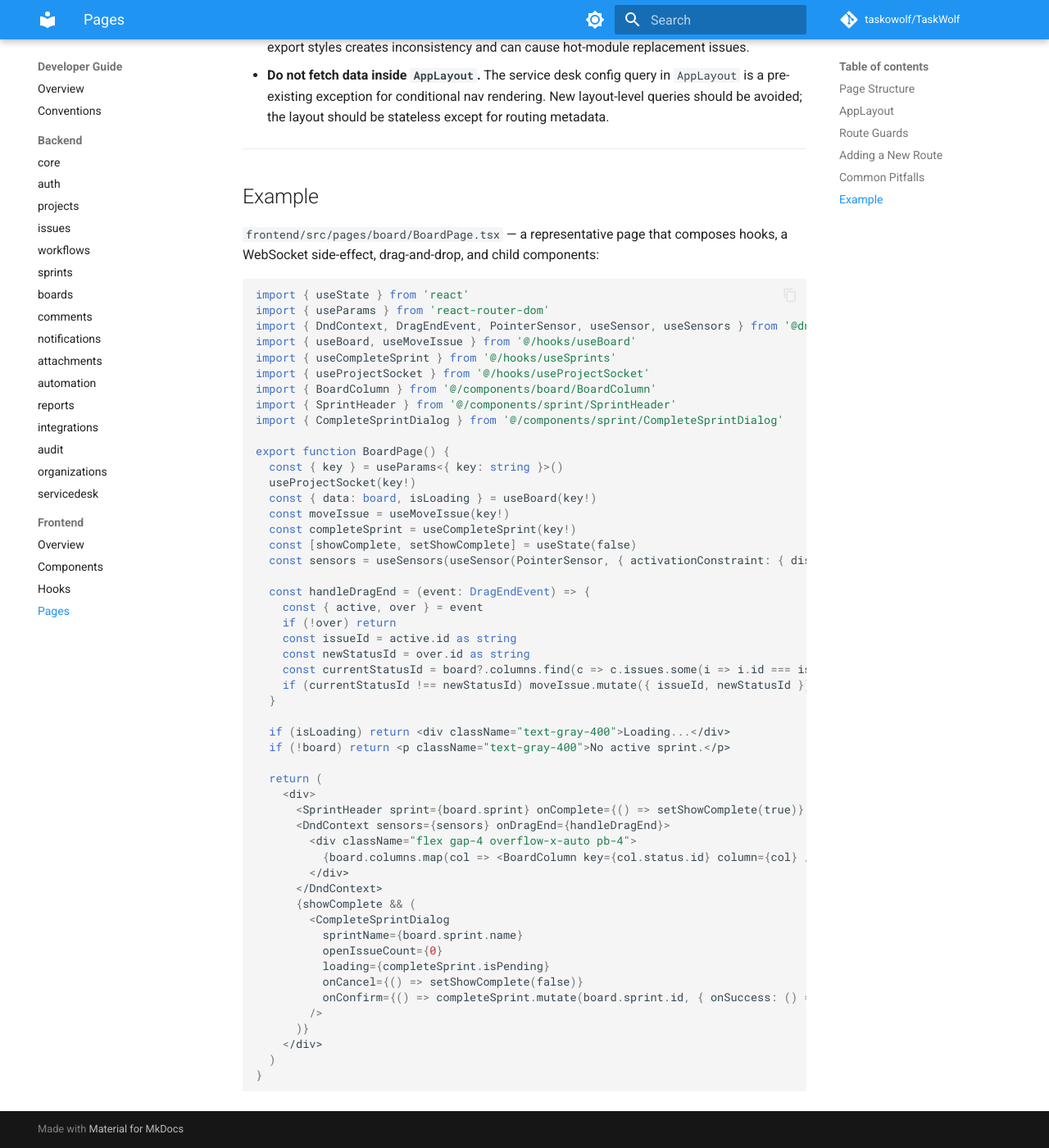
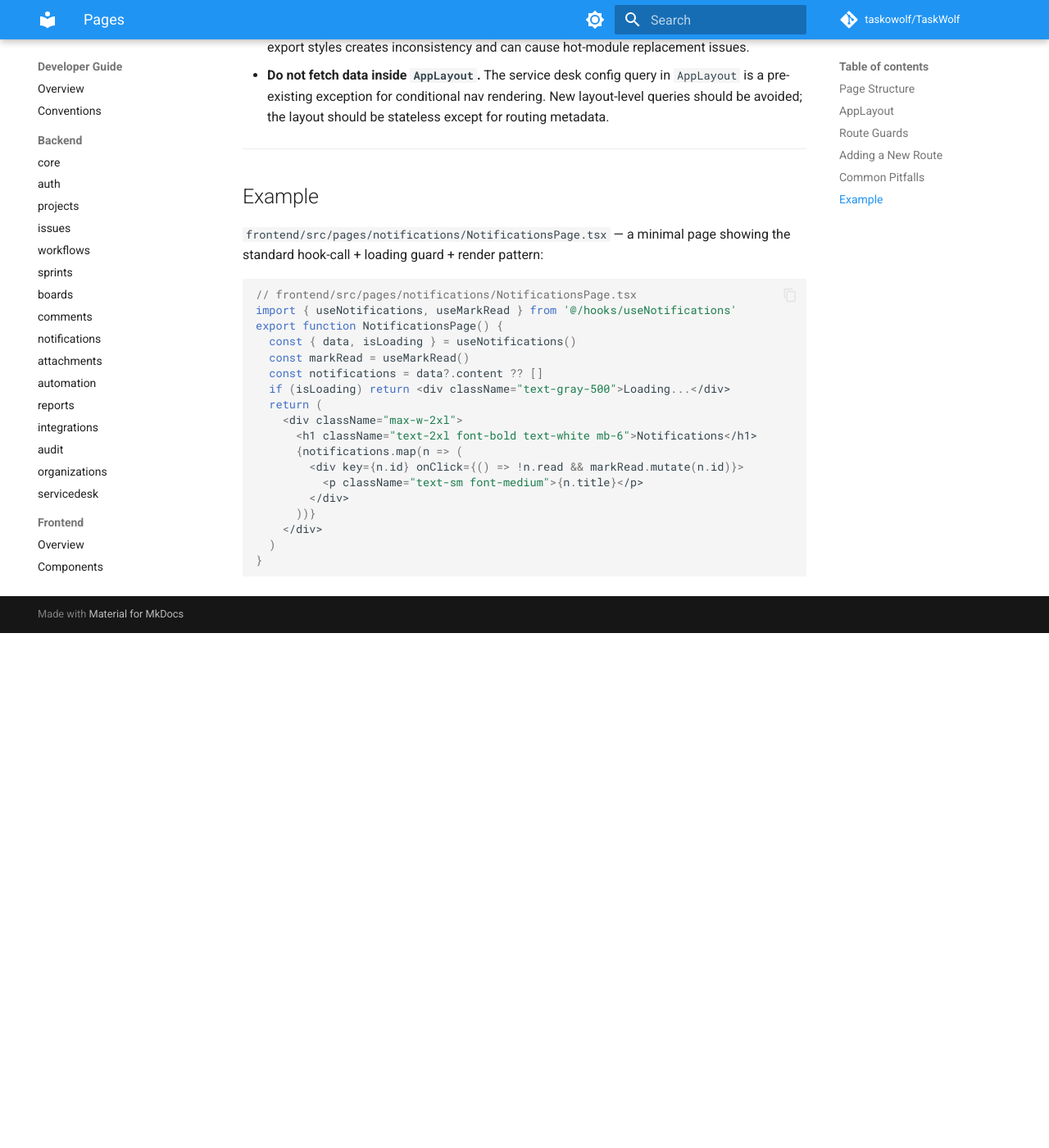
Before and after one commit to WolfTasks/TaskWolf, an MkDocs documentation site: the page built from mkdocs/developer-guide/frontend/pages.md, in a window 1280 px wide and 1400 px high, scrolled down 2931 px. Shown: the whole window at 82% size. Built offline with MkDocs 1.6.1 and Material for MkDocs 9.7.7, drawn with Linux system fonts in a browser that asks for light colours; comment, search, counter and statistics services are not loaded; after the commit the page ends 3703 px from its top, so only the background shows below that.

Commit message:
docs(wiki): fix frontend snippet lengths and auth token rule scope

````diff
--- a/mkdocs/developer-guide/frontend/pages.md
+++ b/mkdocs/developer-guide/frontend/pages.md
@@ -121,57 +121,24 @@
 
 ## Example
 
-`frontend/src/pages/board/BoardPage.tsx` — a representative page that composes hooks, a WebSocket side-effect, drag-and-drop, and child components:
+`frontend/src/pages/notifications/NotificationsPage.tsx` — a minimal page showing the standard hook-call + loading guard + render pattern:
 
 ```typescript
-import { useState } from 'react'
-import { useParams } from 'react-router-dom'
-import { DndContext, DragEndEvent, PointerSensor, useSensor, useSensors } from '@dnd-kit/core'
-import { useBoard, useMoveIssue } from '@/hooks/useBoard'
-import { useCompleteSprint } from '@/hooks/useSprints'
-import { useProjectSocket } from '@/hooks/useProjectSocket'
-import { BoardColumn } from '@/components/board/BoardColumn'
-import { SprintHeader } from '@/components/sprint/SprintHeader'
-import { CompleteSprintDialog } from '@/components/sprint/CompleteSprintDialog'
-
-export function BoardPage() {
-  const { key } = useParams<{ key: string }>()
-  useProjectSocket(key!)
-  const { data: board, isLoading } = useBoard(key!)
-  const moveIssue = useMoveIssue(key!)
-  const completeSprint = useCompleteSprint(key!)
-  const [showComplete, setShowComplete] = useState(false)
-  const sensors = useSensors(useSensor(PointerSensor, { activationConstraint: { distance: 5 } }))
-
-  const handleDragEnd = (event: DragEndEvent) => {
-    const { active, over } = event
-    if (!over) return
-    const issueId = active.id as string
-    const newStatusId = over.id as string
-    const currentStatusId = board?.columns.find(c => c.issues.some(i => i.id === issueId))?.status.id
-    if (currentStatusId !== newStatusId) moveIssue.mutate({ issueId, newStatusId })
-  }
-
-  if (isLoading) return <div className="text-gray-400">Loading...</div>
-  if (!board) return <p className="text-gray-400">No active sprint.</p>
-
+// frontend/src/pages/notifications/NotificationsPage.tsx
+import { useNotifications, useMarkRead } from '@/hooks/useNotifications'
+export function NotificationsPage() {
+  const { data, isLoading } = useNotifications()
+  const markRead = useMarkRead()
+  const notifications = data?.content ?? []
+  if (isLoading) return <div className="text-gray-500">Loading...</div>
   return (
-    <div>
-      <SprintHeader sprint={board.sprint} onComplete={() => setShowComplete(true)} />
-      <DndContext sensors={sensors} onDragEnd={handleDragEnd}>
-        <div className="flex gap-4 overflow-x-auto pb-4">
-          {board.columns.map(col => <BoardColumn key={col.status.id} column={col} />)}
+    <div className="max-w-2xl">
+      <h1 className="text-2xl font-bold text-white mb-6">Notifications</h1>
+      {notifications.map(n => (
+        <div key={n.id} onClick={() => !n.read && markRead.mutate(n.id)}>
+          <p className="text-sm font-medium">{n.title}</p>
         </div>
-      </DndContext>
-      {showComplete && (
-        <CompleteSprintDialog
-          sprintName={board.sprint.name}
-          openIssueCount={0}
-          loading={completeSprint.isPending}
-          onCancel={() => setShowComplete(false)}
-          onConfirm={() => completeSprint.mutate(board.sprint.id, { onSuccess: () => setShowComplete(false) })}
-        />
-      )}
+      ))}
     </div>
   )
 }
````
Also changed, not shown: mkdocs/developer-guide/frontend/components.md (+5 -19 lines), mkdocs/developer-guide/frontend/hooks.md (+3 -12 lines), mkdocs/developer-guide/frontend/overview.md (+1 -1 lines).
